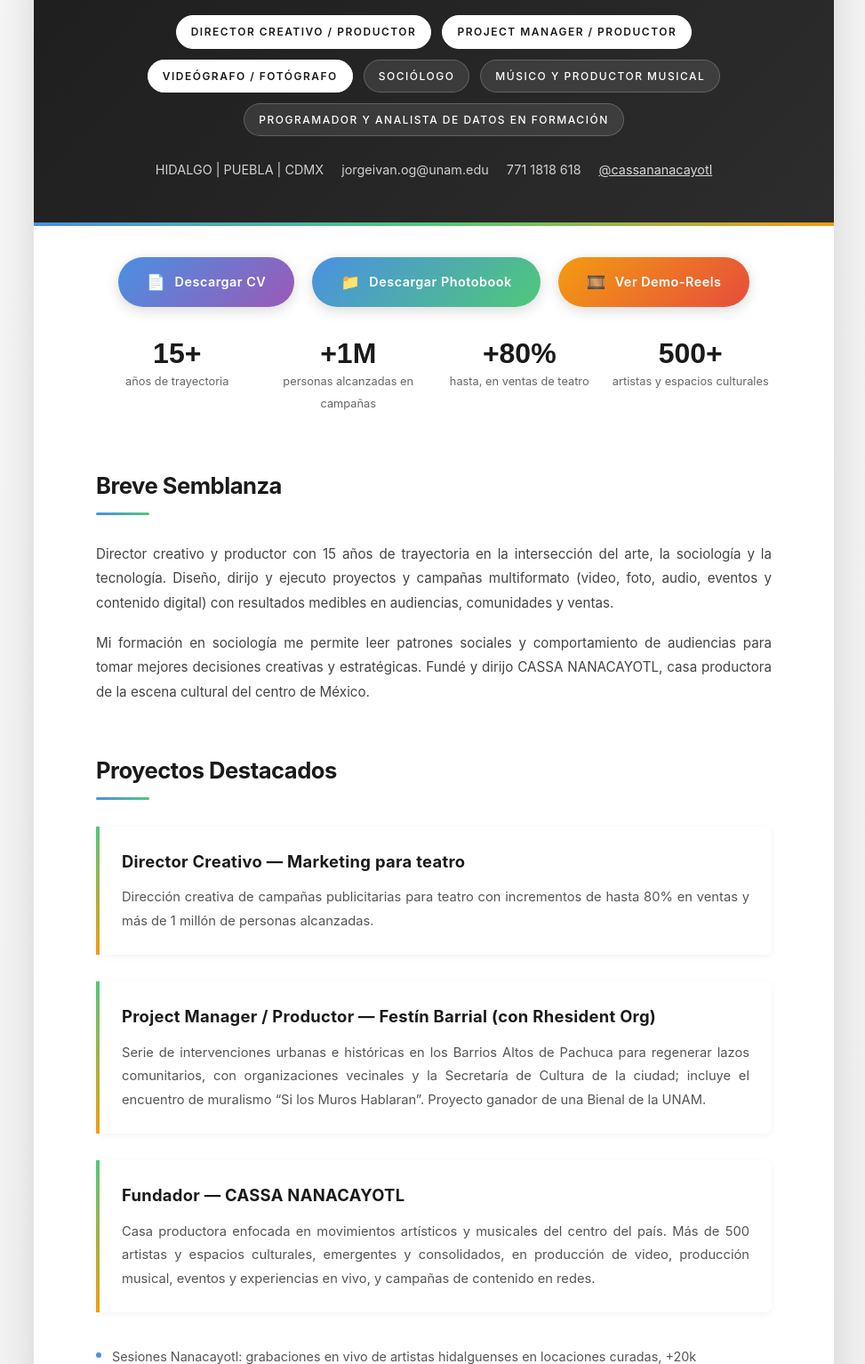
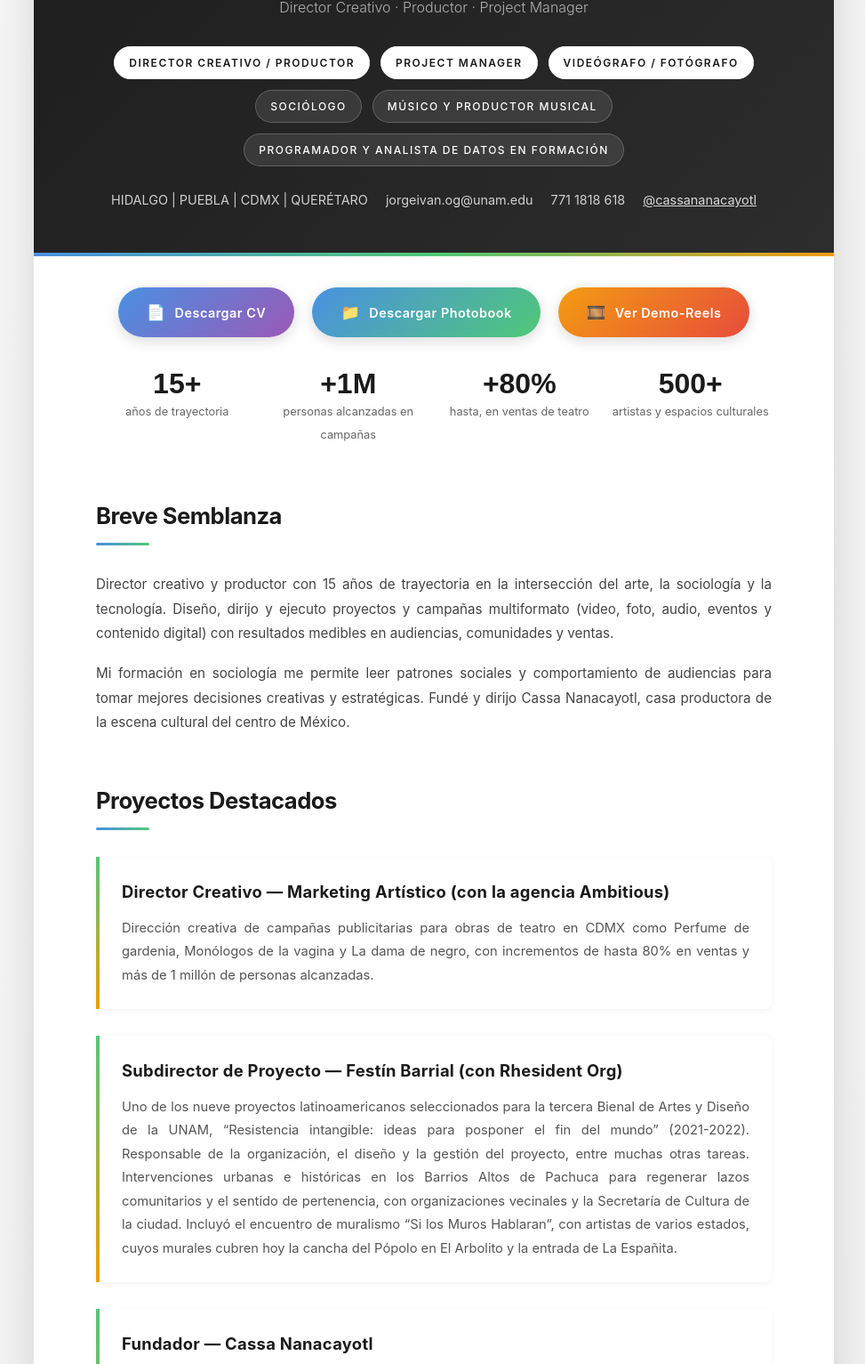
Before and after one commit to jorgeivangonzalez/CV-Digital, a plain HTML site: page index.html in a window 1280 px wide. Shown: the part 428-1961 px from the top of the page at 89% size, without its empty margins (152-1125 px from the left). Drawn offline with Linux system fonts and the light colour scheme; a script that the page names is missing.

Commit message:
Update index.html
NV- 1.1

```diff
--- a/index.html
+++ b/index.html
@@ -18,13 +18,17 @@
 
     <div class="container">
         <header>
+            <div class="lang-switch" role="group" aria-label="Idioma / Language">
+                <button type="button" data-lang="es" aria-pressed="true">ES</button>
+                <button type="button" data-lang="en" aria-pressed="false">EN</button>
+            </div>
             <img src="Media/estudio.png" alt="Iván González" class="profile-photo">
             <h1>Iván González</h1>
             <p class="subtitle" data-en="Creative Director · Producer · Project Manager">Director Creativo · Productor · Project Manager</p>
 
             <div class="roles">
                 <span class="primary" data-en="Creative Director / Producer">Director Creativo / Productor</span>
-                <span class="primary" data-en="Project Manager / Producer">Project Manager / Productor</span>
+                <span class="primary" data-en="Project Manager">Project Manager</span>
                 <span class="primary" data-en="Videographer / Photographer">Videógrafo / Fotógrafo</span>
                 <span data-en="Sociologist">Sociólogo</span>
                 <span data-en="Musician &amp; Music Producer">Músico y Productor Musical</span>
@@ -32,7 +36,7 @@
             </div>
 
             <div class="contact">
-                <p>HIDALGO | PUEBLA | CDMX</p>
+                <p>HIDALGO | PUEBLA | CDMX | QUERÉTARO</p>
                 <p>jorgeivan.og@unam.edu</p>
                 <p>771 1818 618</p>
                 <p><a href="https://instagram.com/cassananacayotl">@cassananacayotl</a></p>
@@ -65,27 +69,25 @@
             <section class="about">
                 <h2 data-en="Profile">Breve Semblanza</h2>
                 <p data-en="Creative director and producer with 15 years at the intersection of art, sociology and technology. I design, lead and deliver multi-format projects and campaigns (video, photo, audio, events and digital content) with measurable results in audiences, communities and sales.">Director creativo y productor con 15 años de trayectoria en la intersección del arte, la sociología y la tecnología. Diseño, dirijo y ejecuto proyectos y campañas multiformato (video, foto, audio, eventos y contenido digital) con resultados medibles en audiencias, comunidades y ventas.</p>
-                <p data-en="My sociology background lets me read social patterns and audience behavior to make better creative and strategic decisions. I founded and run CASSA NANACAYOTL, a production company for the cultural scene of central Mexico.">Mi formación en sociología me permite leer patrones sociales y comportamiento de audiencias para tomar mejores decisiones creativas y estratégicas. Fundé y dirijo CASSA NANACAYOTL, casa productora de la escena cultural del centro de México.</p>
+                <p data-en="My sociology background lets me read social patterns and audience behavior to make better creative and strategic decisions. I founded and run Cassa Nanacayotl, a production company for the cultural scene of central Mexico.">Mi formación en sociología me permite leer patrones sociales y comportamiento de audiencias para tomar mejores decisiones creativas y estratégicas. Fundé y dirijo Cassa Nanacayotl, casa productora de la escena cultural del centro de México.</p>
             </section>
 
             <section class="cultural-projects">
                 <h2 data-en="Featured Projects">Proyectos Destacados</h2>
 
                 <article class="cultural-project">
-                    <h3 data-en="Creative Director — Theater Marketing">Director Creativo — Marketing para teatro</h3>
-                    <p data-en="Creative direction of advertising campaigns for theater, with sales increases of up to 80% and over 1 million people reached.">Dirección creativa de campañas publicitarias para teatro con incrementos de hasta 80% en ventas y más de 1 millón de personas alcanzadas.</p>
+                    <h3 data-en="Creative Director — Artistic Marketing (with the Ambitious agency)">Director Creativo — Marketing Artístico (con la agencia Ambitious)</h3>
+                    <p data-en="Creative direction of advertising campaigns for stage productions in Mexico City such as Perfume de gardenia, Monólogos de la vagina and La dama de negro, with sales increases of up to 80% and over 1 million people reached.">Dirección creativa de campañas publicitarias para obras de teatro en CDMX como Perfume de gardenia, Monólogos de la vagina y La dama de negro, con incrementos de hasta 80% en ventas y más de 1 millón de personas alcanzadas.</p>
                 </article>
 
                 <article class="cultural-project">
-                    <h3 data-en="Project Manager / Producer — Festín Barrial (with Rhesident Org)">Project Manager / Productor — Festín Barrial (con Rhesident Org)</h3>
-                    <p data-en="Series of urban and historic-neighborhood interventions in the Barrios Altos of Pachuca to rebuild community ties, with neighborhood organizations and the city’s Culture Department, including the “Si los Muros Hablaran” mural gathering. Winner of a UNAM Biennial.">Serie de intervenciones urbanas e históricas en los Barrios Altos de Pachuca para regenerar lazos comunitarios, con organizaciones vecinales y la Secretaría de Cultura de la ciudad; incluye el encuentro de muralismo “Si los Muros Hablaran”. Proyecto ganador de una Bienal de la UNAM.</p>
+                    <h3 data-en="Deputy Project Director — Festín Barrial (with Rhesident Org)">Subdirector de Proyecto — Festín Barrial (con Rhesident Org)</h3>
+                    <p data-en="One of nine Latin American projects selected for the 3rd UNAM Biennial of Arts and Design, “Resistencia intangible: ideas para posponer el fin del mundo” (2021-2022). Responsible for the project’s organization, design and management, among many other tasks. Urban and historic-neighborhood interventions in the Barrios Altos of Pachuca to rebuild community ties and a sense of belonging, with neighborhood organizations and the city’s Culture Department. It included the “Si los Muros Hablaran” mural gathering, with artists from several states, whose murals now cover the Pópolo court in El Arbolito and the entrance to La Españita.">Uno de los nueve proyectos latinoamericanos seleccionados para la tercera Bienal de Artes y Diseño de la UNAM, “Resistencia intangible: ideas para posponer el fin del mundo” (2021-2022). Responsable de la organización, el diseño y la gestión del proyecto, entre muchas otras tareas. Intervenciones urbanas e históricas en los Barrios Altos de Pachuca para regenerar lazos comunitarios y el sentido de pertenencia, con organizaciones vecinales y la Secretaría de Cultura de la ciudad. Incluyó el encuentro de muralismo “Si los Muros Hablaran”, con artistas de varios estados, cuyos murales cubren hoy la cancha del Pópolo en El Arbolito y la entrada de La Españita.</p>
                 </article>
 
                 <article class="cultural-project">
-                    <h3 data-en="Founder — CASSA NANACAYOTL">Fundador — CASSA NANACAYOTL</h3>
+                    <h3 data-en="Founder — Cassa Nanacayotl">Fundador — Cassa Nanacayotl</h3>
                     <p data-en="Production company focused on art and music movements from central Mexico. Work with 500+ regional and national artists and cultural hubs, from emerging to established, across video production, music production, live events and experiences, and social media content campaigns.">Casa productora enfocada en movimientos artísticos y musicales del centro del país. Más de 500 artistas y espacios culturales, emergentes y consolidados, en producción de video, producción musical, eventos y experiencias en vivo, y campañas de contenido en redes.</p>
-                </article>
-
                     <ul class="more-list">
                         <li data-en="Sesiones Nanacayotl: live recordings of Hidalgo artists in curated locations, 20k+ YouTube plays.">Sesiones Nanacayotl: grabaciones en vivo de artistas hidalguenses en locaciones curadas, +20k reproducciones en YouTube.</li>
                         <li data-en="La Freakz Festival 2024 campaign: 100k+ people reached with 15 organic posts.">Campaña del Festival La Freakz 2024: +100k personas alcanzadas con 15 publicaciones orgánicas.</li>
@@ -93,6 +95,7 @@
                         <li data-en="Music Program, Arturo Herrera Cabañas Foundation (Pachuca).">Programa de Música, Fundación Arturo Herrera Cabañas (Pachuca).</li>
                         <li data-en="Music production courses, Comarca Minera Geopark (UNESCO / UNAM).">Cursos de producción musical, Geoparque Comarca Minera (UNESCO / UNAM).</li>
                     </ul>
+                </article>
             </section>
 
             <section class="services">
@@ -221,6 +224,7 @@
 
             <section class="projects">
                 <h2 data-en="Music Projects">Proyectos Musicales</h2>
+                <p class="section-note" data-en="Combined, these projects surpass 400,000 streams on Spotify alone.">Sumados, estos proyectos superan las 400,000 reproducciones solo en Spotify.</p>
 
                 <article class="project"><h3>GRPHCS</h3><p data-en="Alternative/progressive rock - Synthesizers">Rock alternativo/progresivo - Sintetizadores</p></article>
                 <article class="project"><h3>SUADERO SOUNDSYSTEM</h3><p data-en="Electro-cumbia (full band) - Percussion">Electro-cumbia (full band) - Percusiones</p></article>
```
Lines whose indentation alone changed are shown as unchanged.
